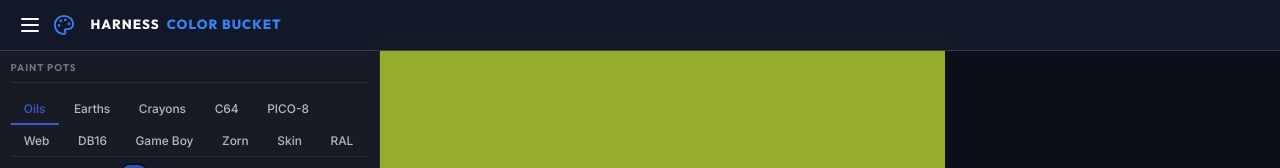
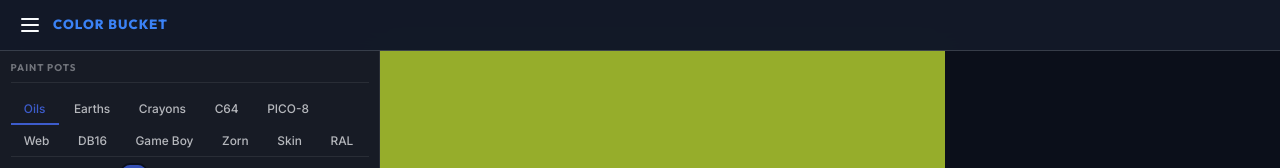
Before and after one commit to SACRVM/color-bucket, a website: page index.html in a window 1280 px wide. Shown: the top 168 px of the page. Drawn offline with Linux system fonts and the light colour scheme.

Commit message:
Drop the HARNESS brand from the ribbon
The brand segment belongs to the HOST, and standalone there is no host --
sac-nav says so itself: host null or absent renders nothing. The app
template ships brand=HARNESS as a placeholder and both notes and the
fullscreen template carry it into their harness pages; copying it verbatim
put a brand in the ribbon that nothing stands behind.

app-name is the app own and stays, so the ribbon now reads just
COLOR BUCKET.

```diff
--- a/index.html
+++ b/index.html
@@ -36,7 +36,12 @@
     <!-- The harness plays desktop: a ribbon, a rail for the app to project
          into, and a stage. With no host calling mount(), sac.app.Element
          mounts the app itself — and its rail navigation works here too. -->
-    <sac-nav brand="HARNESS" app-name="COLOR BUCKET" brand-icon="palette"></sac-nav>
+    <!-- No brand: the brand segment is the HOST's, and standalone there is no
+         host (sac-nav's own docs: host null/absent renders nothing). The
+         template ships brand="HARNESS" as a placeholder; carrying that into a
+         real app would put a name in the ribbon that nothing stands behind.
+         app-name is the app's own and stays. -->
+    <sac-nav app-name="COLOR BUCKET"></sac-nav>
     <div class="workspace">
         <div class="main-layout">
             <sac-sidebar></sac-sidebar>
```
